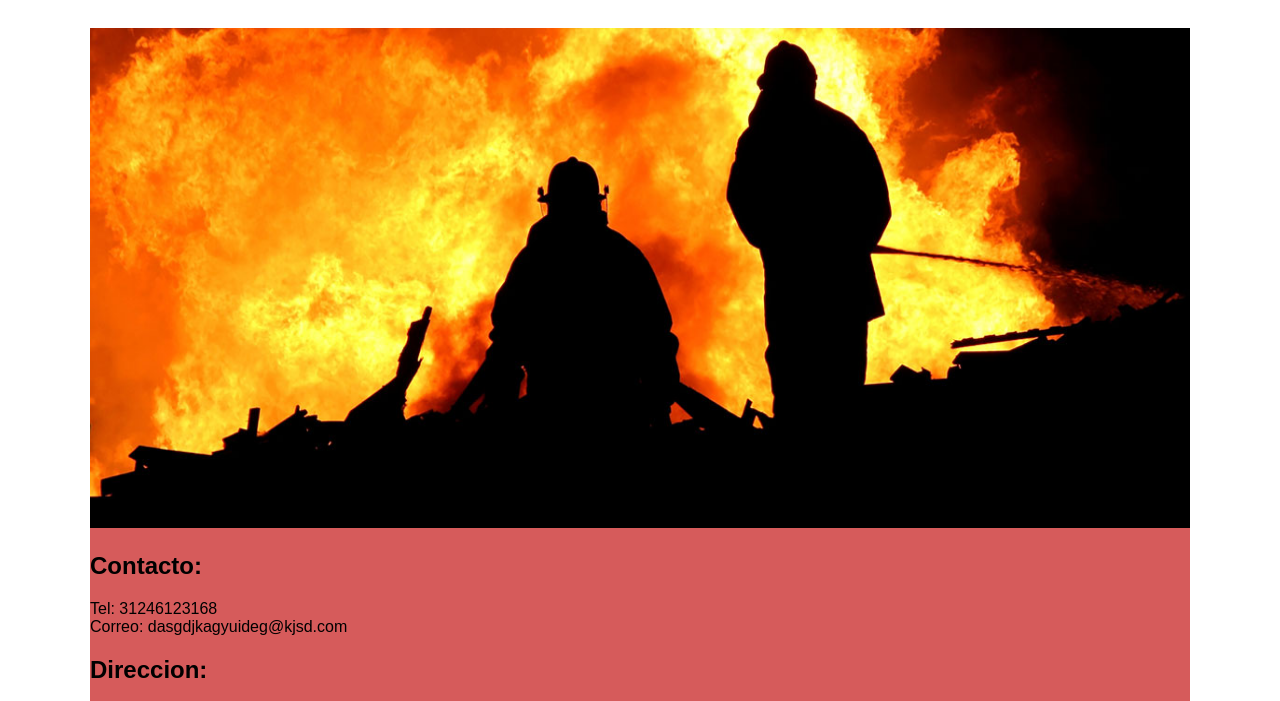
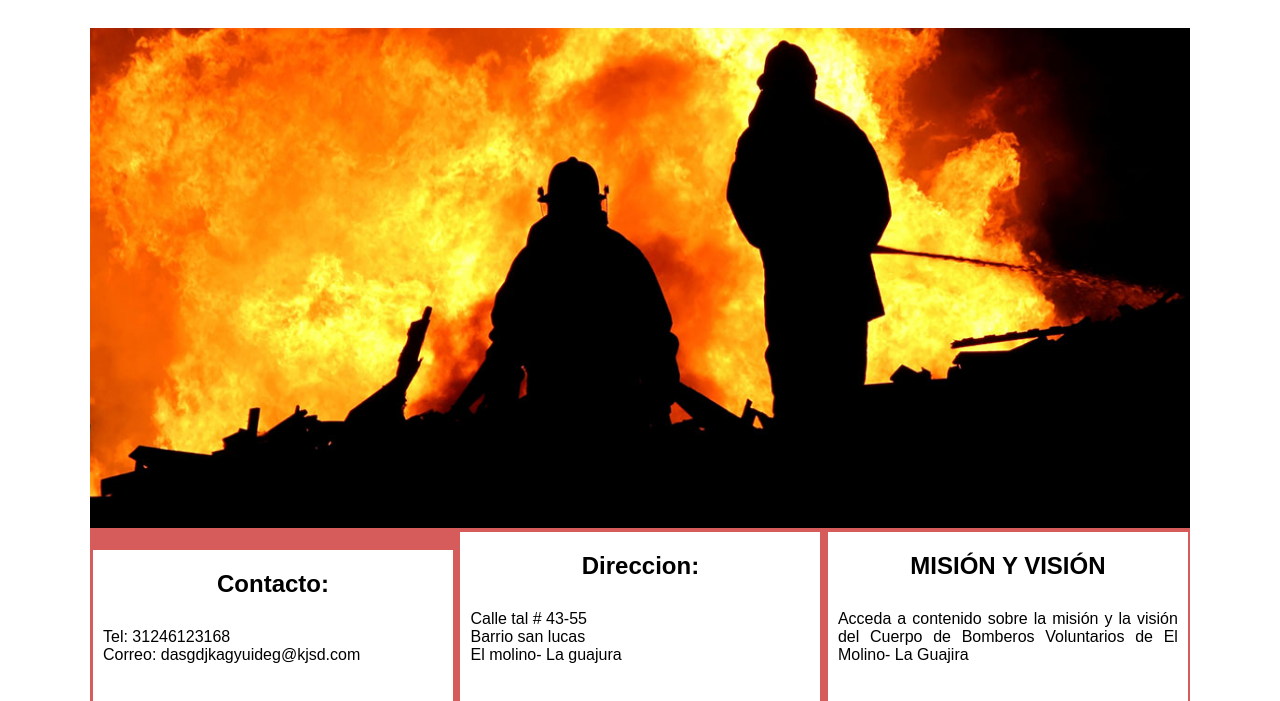
Before and after one commit to mandresblanco/first_web, a plain HTML site: page index.html in a window 1280 px wide. Shown: the part 72-773 px from the top of the page. Drawn offline with Linux system fonts and the light colour scheme.

Commit message:
commit on Rama1

```diff
--- a/style.css
+++ b/style.css
@@ -67,3 +67,23 @@ body{
     width: 1100px;
     height: 500px;
 }
+
+
+.col-3{
+    width: 360px;
+    height: 360px;
+    background-color: rgb(255, 255, 255);
+    display: inline-block;
+    margin-top: 0px;
+    margin-left: 3px;
+    text-align: center;
+}
+
+.service-content{
+    padding: 0px;
+}
+.service-text{
+    padding: 10px;
+    text-align: justify;
+    bottom: 0;
+}
```
